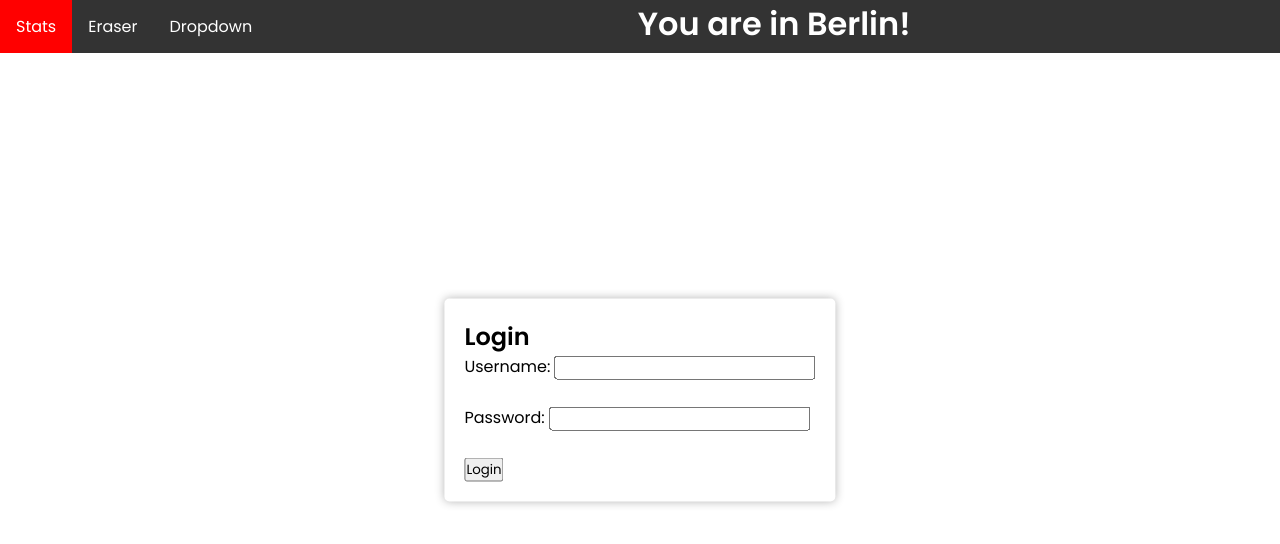
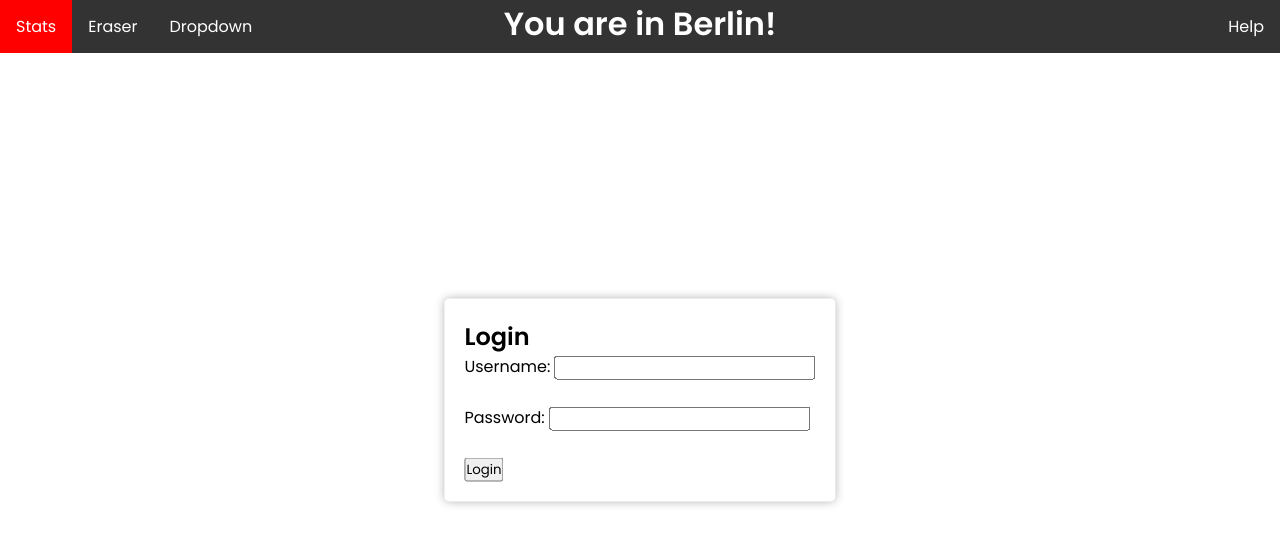
Before and after one commit to Marbjo07/ParkPulse-website, a plain HTML site: page index.html in a window 1280 px wide. Drawn offline with nearby package versions, Linux system fonts and the light colour scheme.

Commit message:
Added Help button to replay the intro message

```diff
--- a/index.html
+++ b/index.html
@@ -30,6 +30,7 @@
       </div>
     </div>
     <h1 id="current-city">You are in Berlin!</h1>
+    <a href="#help" onclick="displayWelcomeMessage()">Help</a>
   </div>
 
   <form id="loginPopup">
--- a/login.js
+++ b/login.js
@@ -38,6 +38,39 @@ function loadMapInterface() {
 
 var user_key = "not yet";
 
+function displayWelcomeMessage() {
+    const toastMessages = [
+        "Welcome!",
+        "Information, Warnings, Errors and Success are displayed here.",
+        "Use left click to get the address!",
+        "Red blobs mark parked cars.",
+        "This was done using AI, so there may be mistakes.",
+        "However, mistakes will decrease with newer generations.",
+        "The area searched around Berlin is 800 km^2",
+        "More cities are coming soon.",
+        "The Erase tool is used to remove blobs that are \"used\" or the housing association is contacted.",
+        "Click the 'Erase' button to toggle erase mode.",
+        "Then select the area you want to erase.",
+        "Use ctrl as a hotkey for the 'Erase' button.",
+        "Click 'Help' to replay this message.",
+    ];
+
+    const messageType = "info";
+
+    let index = 1;
+    createToast(messageType, toastMessages[0]);
+
+    const intervalId = setInterval(() => {
+        if (index < toastMessages.length) {
+            const message = toastMessages[index];
+            createToast(messageType, message);
+            index++;
+        } else {
+            clearInterval(intervalId); // Stop the loop once all messages are displayed
+        }
+    }, 2500);
+}
+
 async function login() {
     const password = document.getElementById("password").value;
     const hashedPassword = await hashPassword(password);
@@ -62,34 +95,7 @@ async function login() {
                 document.getElementById("loginPopup").style.display = "none";
                 loadMapInterface();
 
-                const toastMessages = [
-                    "Welcome!",
-                    "Information, Warnings, Errors and Success are displayed here.",
-                    "Use left click to get the address!",
-                    "Red blobs mark parked cars.",
-                    "This was done using AI, so there may be mistakes.",
-                    "However, mistakes will decrease with newer generations.",
-                    "The area searched around Berlin is 800 km^2",
-                    "More cities are coming soon.",
-                    "The Erase tool is used to remove blobs that are \"used\" or the housing association is contacted.",
-                    "Click the 'Erase' button to toggle erase mode.",
-                    "Then select the area you want to erase.",
-                    "Use ctrl as a hotkey for the 'Erase' button.",
-                ];
-
-                const messageType = "info";
-
-                let index = 0;
-
-                const intervalId = setInterval(() => {
-                    if (index < toastMessages.length) {
-                        const message = toastMessages[index];
-                        createToast(messageType, message);
-                        index++;
-                    } else {
-                        clearInterval(intervalId); // Stop the loop once all messages are displayed
-                    }
-                }, 2000);
+                displayWelcomeMessage();
             } else {
                 console.log("Login failed.");
                 // Handle login failure
--- a/style.css
+++ b/style.css
@@ -16,6 +16,9 @@ body {
 .navbar {
   overflow: hidden;
   background-color: #333;
+  display: flex;
+  width: 100%;
+  margin: 0;
 }
 
 .navbar a {
@@ -23,15 +26,21 @@ body {
   float: left;
   font-size: 16px;
   color: white;
-  text-align: center;
   padding: 14px 16px;
   text-decoration: none;
 }
 
+a:last-of-type {
+  margin-left: auto;
+}
+
 #current-city {
   color: white;
-  text-align: center;
+  position: absolute;
+  transform: translate(-50%, -0);
+  left: 50%;
 }
+
 
 .dropdown {
   float: left;
```
